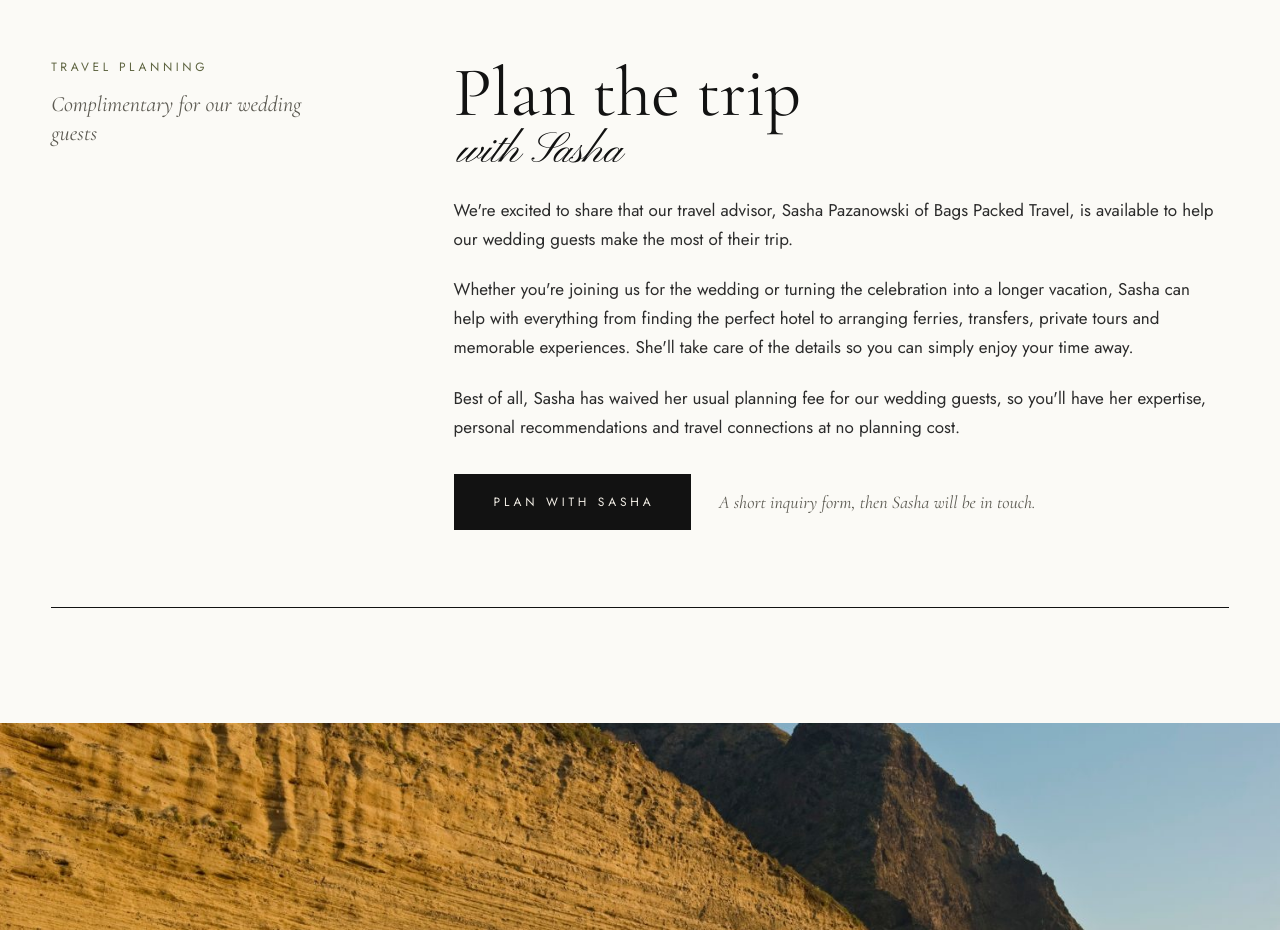
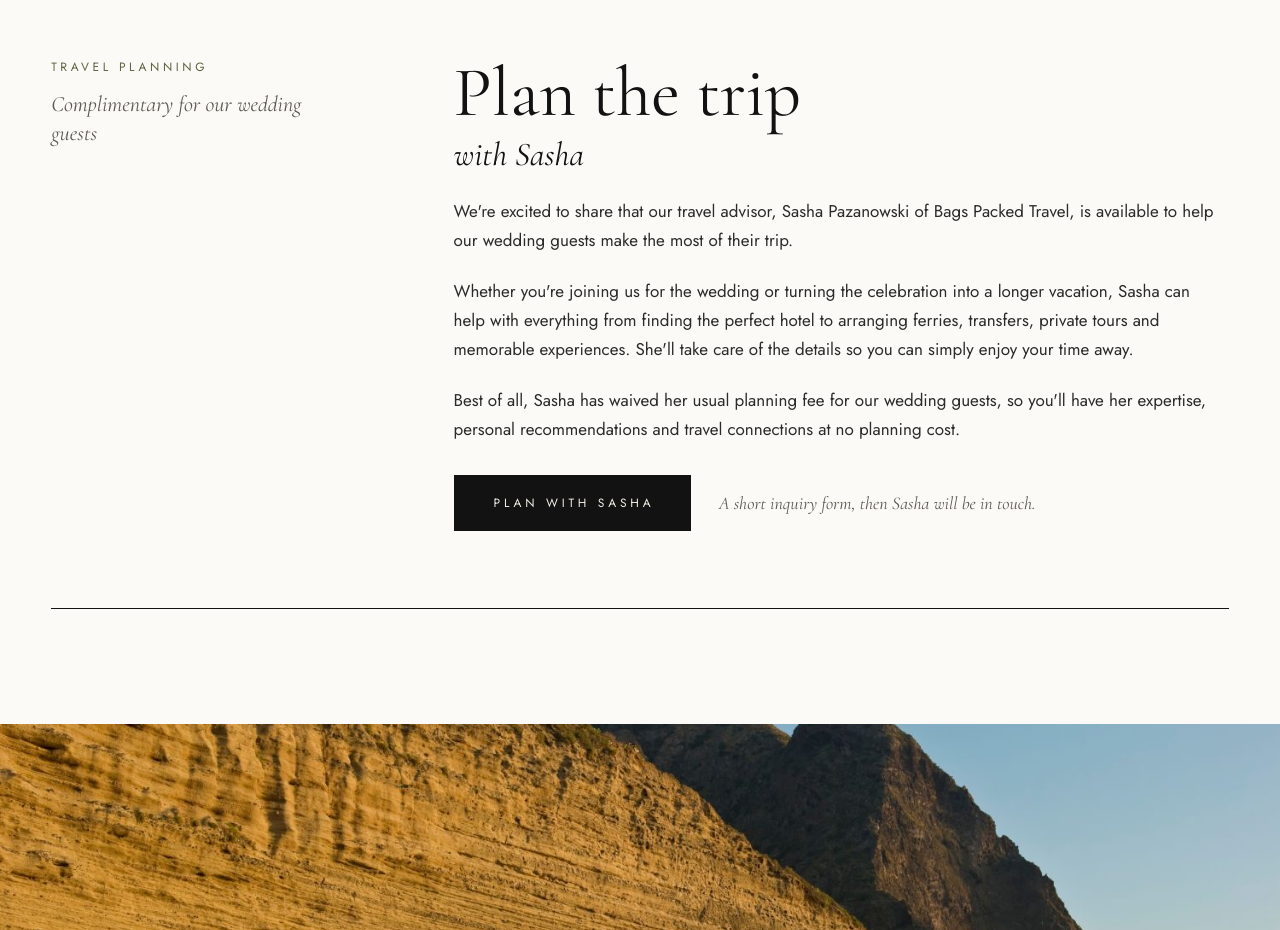
Before and after one commit to Brooke-Alexandra/catherine-greg-wedding, a plain HTML site: page site/index.html in a window 1280 px wide. Shown: the part 7220-8150 px from the top of the page. Drawn offline with nearby package versions, Linux system fonts and the light colour scheme.

Commit message:
Sasha section: italic subhead

```diff
--- a/site/index.html
+++ b/site/index.html
@@ -223,7 +223,7 @@ img{max-width:100%}
 <div style="flex: 999 1 460px; min-width: 0; max-width: 760px; display: flex; flex-direction: column; gap: 22px;">
 <div>
 <h2 style="margin: 0; font-family: 'Cormorant Garamond', Georgia, serif; font-weight: 400; font-size: clamp(44px, 5.5vw, 76px); line-height: 1;">Plan the trip</h2>
-<p style="margin: 2px 0 0 0.1em; font-family: 'Pinyon Script', cursive; font-size: clamp(34px, 3.4vw, 46px); line-height: 1; color: #121212;">with Sasha</p>
+<p style="margin: 6px 0 0; font-family: 'Cormorant Garamond', Georgia, serif; font-style: italic; font-size: clamp(26px, 2.6vw, 34px); color: #121212;">with Sasha</p>
 </div>
 <p style="margin: 0; font-size: 17px; line-height: 1.7; color: #2B2B2B;">We're excited to share that our travel advisor, Sasha Pazanowski of Bags Packed Travel, is available to help our wedding guests make the most of their trip.</p>
 <p style="margin: 0; font-size: 17px; line-height: 1.7; color: #2B2B2B;">Whether you're joining us for the wedding or turning the celebration into a longer vacation, Sasha can help with everything from finding the perfect hotel to arranging ferries, transfers, private tours and memorable experiences. She'll take care of the details so you can simply enjoy your time away.</p>
```
